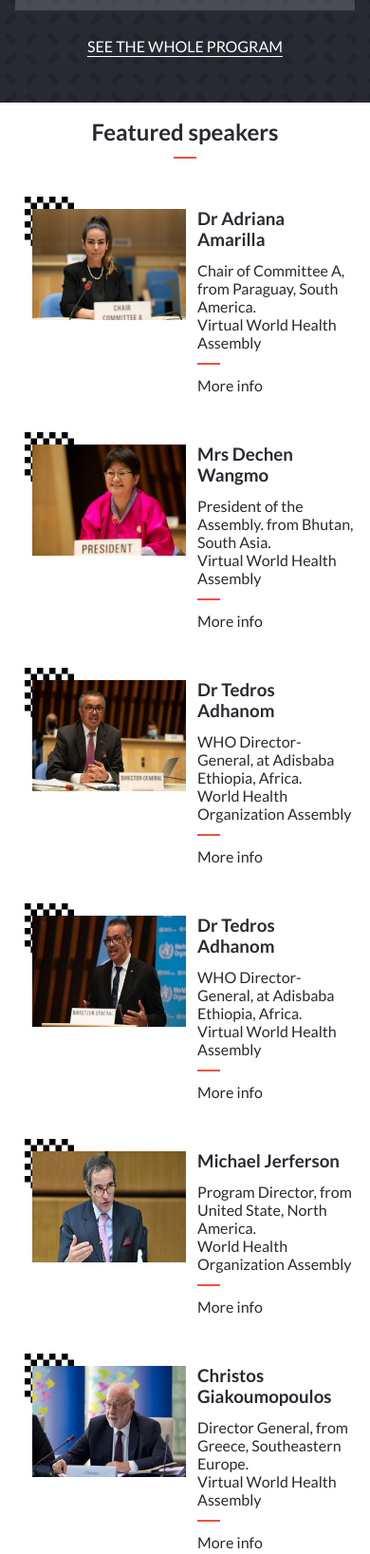
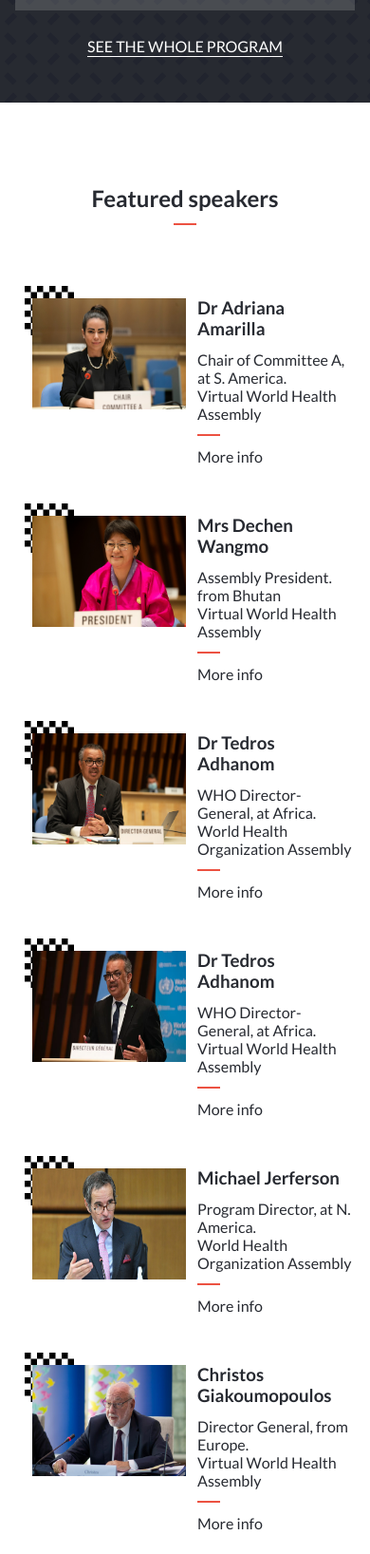
Before and after one commit to Alusp/World-Health-Assembly, a website: page index.html in a window 390 px wide. Shown: the part 1419-3055 px from the top of the page at 95% size. Drawn offline with Linux system fonts and the light colour scheme; a web font is replaced by a local one.

Commit message:
Resolved White Spaces and Responsiveness

```diff
--- a/script.js
+++ b/script.js
@@ -67,42 +67,42 @@ const speakersData = [
   {
     id: 'speaker1',
     name: 'Dr Adriana Amarilla',
-    description1: 'Chair of Committee A,  from Paraguay, South America.',
+    description1: 'Chair of Committee A, at S. America.',
     description2: 'Virtual   World Health Assembly',
     moreInfoLink: 'https://www.who.int/about/governance/world-health-assembly',
   },
   {
     id: 'speaker2',
     name: 'Mrs Dechen Wangmo',
-    description1: 'President of the Assembly. from Bhutan, South Asia.',
+    description1: 'Assembly President. from Bhutan',
     description2: 'Virtual   World Health Assembly',
     moreInfoLink: 'https://www.who.int/about/governance/world-health-assembly',
   },
   {
     id: 'speaker3',
     name: 'Dr Tedros Adhanom',
-    description1: 'WHO Director-General, at Adisbaba Ethiopia, Africa.',
+    description1: 'WHO Director-General, at Africa.',
     description2: 'World Health Organization Assembly ',
     moreInfoLink: 'https://www.who.int/about/governance/world-health-assembly',
   },
   {
     id: 'speaker4',
     name: 'Dr Tedros Adhanom',
-    description1: 'WHO Director-General, at Adisbaba Ethiopia, Africa.',
+    description1: 'WHO Director-General, at Africa.',
     description2: 'Virtual   World Health Assembly',
     moreInfoLink: 'https://www.who.int/about/governance/world-health-assembly',
   },
   {
     id: 'speaker5',
     name: 'Michael Jerferson ',
-    description1: 'Program Director, from United State, North America.',
+    description1: 'Program Director, at N. America.',
     description2: ' World Health Organization Assembly ',
     moreInfoLink: 'https://www.who.int/about/governance/world-health-assembly',
   },
   {
     id: 'speaker6',
     name: 'Christos Giakoumopoulos',
-    description1: 'Director General, from Greece, Southeastern Europe.',
+    description1: 'Director General, from Europe.',
     description2: 'Virtual   World Health Assembly',
     moreInfoLink: 'https://www.who.int/about/governance/world-health-assembly',
   },
--- a/style.css
+++ b/style.css
@@ -134,12 +134,12 @@ header {
   background-color: white;
 }
 
-.desktop-nav > * {
+.desktop-nav>* {
   padding-left: calc(0.2 * (100vw - var(--media-breakpoint)) + 12px);
   padding-right: calc(0.2 * (100vw - var(--media-breakpoint)) + 12px);
 }
 
-.fordesktopnav > * {
+.fordesktopnav>* {
   padding-left: calc(0.2 * (100vw - var(--media-breakpoint)) + 12px);
   padding-right: calc(0.2 * (100vw - var(--media-breakpoint)) + 12px);
 }
@@ -306,7 +306,7 @@ header {
   background-color: transparent;
 }
 
-.head > * {
+.head>* {
   margin-left: 16px;
   margin-right: 16px;
 }
@@ -369,7 +369,7 @@ header {
   background-position: center;
 }
 
-.headline-about > * {
+.headline-about>* {
   margin-left: 16px;
   margin-right: 16px;
 }
@@ -448,12 +448,12 @@ header {
   box-shadow: 0 0 1px 0 lightslategray;
 }
 
-.about-logo-section > * {
+.about-logo-section>* {
   margin-left: 16px;
   margin-right: 16px;
 }
 
-.about-logo-section > .title-group {
+.about-logo-section>.title-group {
   display: flex;
   flex-direction: column;
   gap: 12px;
@@ -515,7 +515,7 @@ header {
   box-shadow: 0 0 2px 0 rgba(39, 42, 49, 0.623);
 }
 
-.past-events-section > * {
+.past-events-section>* {
   margin-left: 16px;
   margin-right: 16px;
 }
@@ -593,12 +593,12 @@ header {
   padding-bottom: 50px;
 }
 
-.program-section > * {
+.program-section>* {
   margin-left: 16px;
   margin-right: 16px;
 }
 
-.program-section > .title-group {
+.program-section>.title-group {
   display: flex;
   flex-direction: column;
   gap: 12px;
@@ -632,7 +632,7 @@ header {
   border: 2px solid transparent;
 }
 
-.program-section li > div {
+.program-section li>div {
   display: flex;
   justify-content: flex-start;
   align-items: center;
@@ -657,13 +657,12 @@ header {
   flex-direction: column;
   align-items: center;
   justify-content: space-around;
-  gap: 16px;
-  min-height: 100vh;
+  gap: 40px;
   background-color: white;
-  padding-bottom: 50px;
+  padding: 70px 0;
 }
 
-.speakers > * {
+.speakers>* {
   margin-left: 16px;
   margin-right: 16px;
 }
@@ -777,7 +776,7 @@ header {
   padding-bottom: 50px;
 }
 
-.partners > * {
+.partners>* {
   margin-left: 16px;
   margin-right: 16px;
 }
@@ -1159,7 +1158,7 @@ header {
     min-height: calc(100vh - 121px);
   }
 
-  .head > * {
+  .head>* {
     margin-left: calc(0.2 * (100vw - var(--media-breakpoint)) + 24px);
     margin-right: calc(0.2 * (100vw - var(--media-breakpoint)) + 24px);
     max-width: 80%;
@@ -1178,7 +1177,7 @@ header {
   }
 
   /* ############################ program section ############################ */
-  .program-section > * {
+  .program-section>* {
     margin-left: calc(0.15 * (100vw - var(--media-breakpoint)) + 24px);
     margin-right: calc(0.15 * (100vw - var(--media-breakpoint)) + 24px);
     max-width: 80%;
@@ -1188,7 +1187,7 @@ header {
     display: flex;
     align-items: center;
     justify-items: center;
-    gap: 8px;
+    gap: 12px;
   }
 
   .site-map div {
@@ -1203,13 +1202,11 @@ header {
     justify-content: flex-start;
     align-content: space-between;
     background-color: rgb(211 211 211 / 20%);
-    max-width: 190px;
-    height: 150px;
     border: 3px solid var(--primerr);
     border: 3px solid transparent;
   }
 
-  .program-section li > div {
+  .program-section li>div {
     display: flex;
     flex-direction: column;
     justify-content: center;
@@ -1232,7 +1229,7 @@ header {
     border: 3px solid var(--primerr);
   }
 
-  .speakers > * {
+  .speakers>* {
     margin-left: calc(0.2 * (100vw - var(--media-breakpoint)) + 12px);
     margin-right: calc(0.2 * (100vw - var(--media-breakpoint)) + 12px);
   }
@@ -1333,7 +1330,7 @@ header {
     background-position: center;
   }
 
-  .headline-about > * {
+  .headline-about>* {
     margin-left: calc(0.2 * (100vw - var(--media-breakpoint)) + 24px);
     margin-right: calc(0.2 * (100vw - var(--media-breakpoint)) + 24px);
     max-width: 80%;
@@ -1351,13 +1348,13 @@ header {
     max-width: var(--media-breakpoint);
   }
 
-  .about-logo-section > * {
+  .about-logo-section>* {
     margin-left: calc(0.15 * (100vw - var(--media-breakpoint)) + 24px);
     margin-right: calc(0.15 * (100vw - var(--media-breakpoint)) + 24px);
     max-width: 80%;
   }
 
-  .speakers-section > * {
+  .speakers-section>* {
     margin-left: calc(0.2 * (100vw - var(--media-breakpoint)) + 12px);
     margin-right: calc(0.2 * (100vw - var(--media-breakpoint)) + 12px);
   }
@@ -1395,3 +1392,9 @@ header {
   background-color: var(--secondary);
   border: 3px solid var(--masks);
 }
+
+@media (min-width: 1366px) {
+  .dynamic-speakers {
+    padding: 0 10rem;
+  }
+}
```
